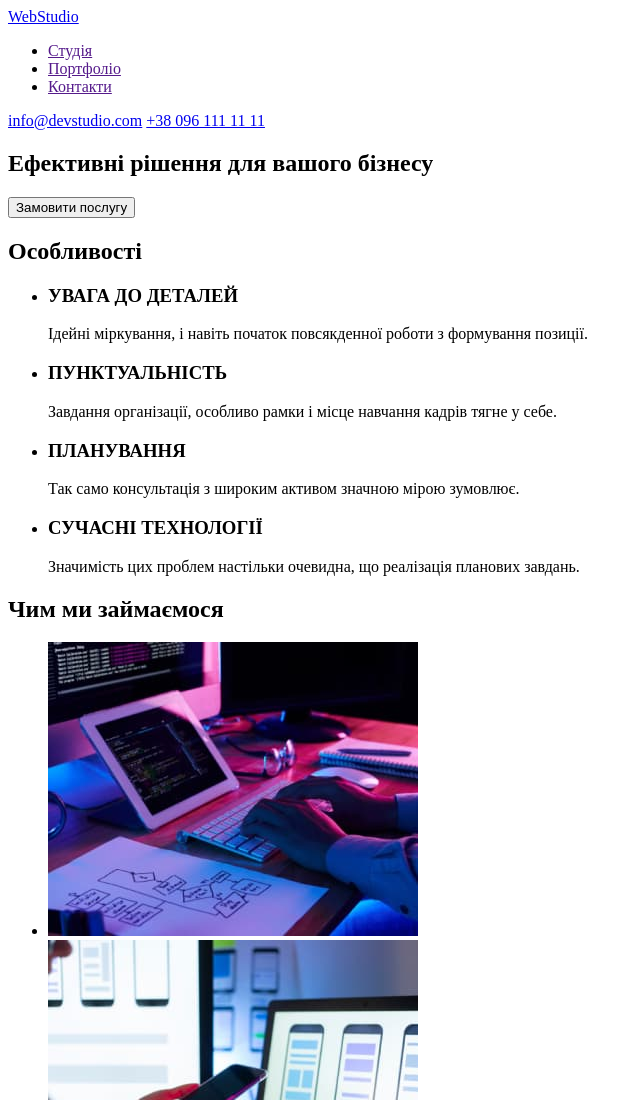
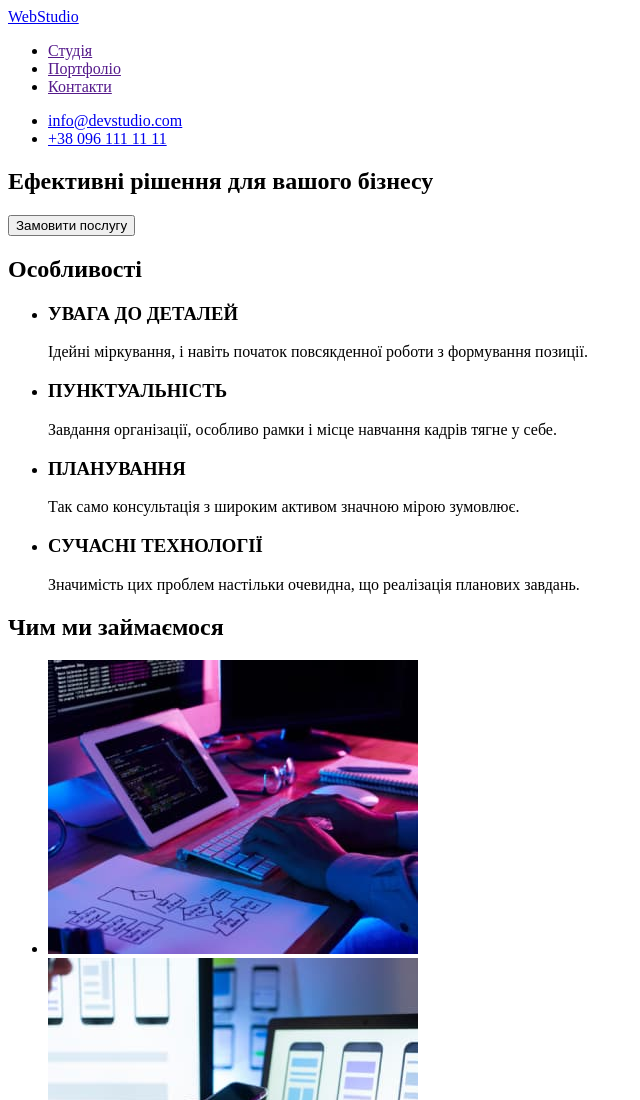
Before and after one commit to yriy-ogorodnik/goit-markup-hw-01, a plain HTML site: page index.html in a window 1280 px wide. Shown: the top 1100 px of the page, without its empty margins (0-640 px from the left). Drawn offline with Linux system fonts and the light colour scheme.

Commit message:
dz1-виправлено

```diff
--- a/index.html
+++ b/index.html
@@ -1,5 +1,5 @@
 <!DOCTYPE html>
-<html lang="en">
+<html lang="uk">
   <head>
     <meta charset="UTF-8" />
     <meta http-equiv="X-UA-Compatible" content="IE=edge" />
@@ -16,8 +16,12 @@
           <li><a href="">Контакти</a></li>
         </ul>
       </nav>
-      <a href="malito:info@devstudio.com">info@devstudio.com</a>
-      <a href="tel:+380961111111">+38 096 111 11 11</a>
+      <ul>
+        <li><a href="malito:info@devstudio.com">info@devstudio.com</a></li>
+        <li><a href="tel:+380961111111">+38 096 111 11 11</a></li>
+      </ul>
+
+
     </header>
 
     <main>
```
